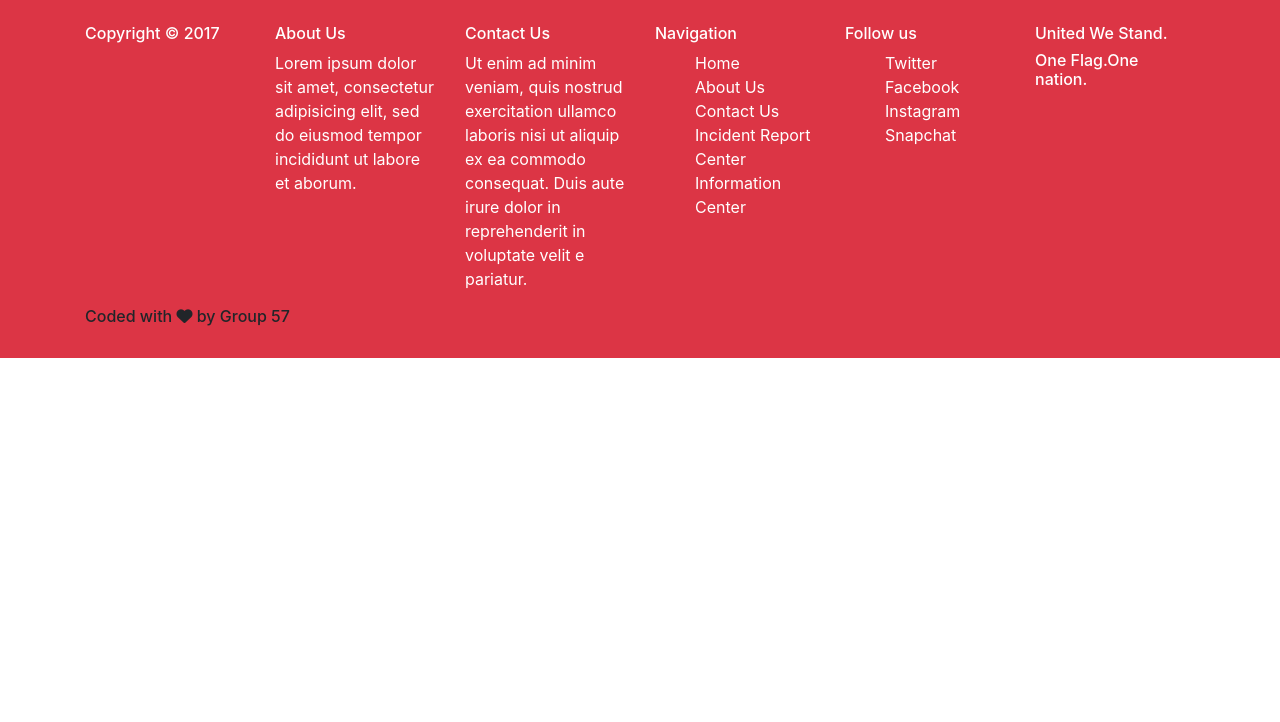
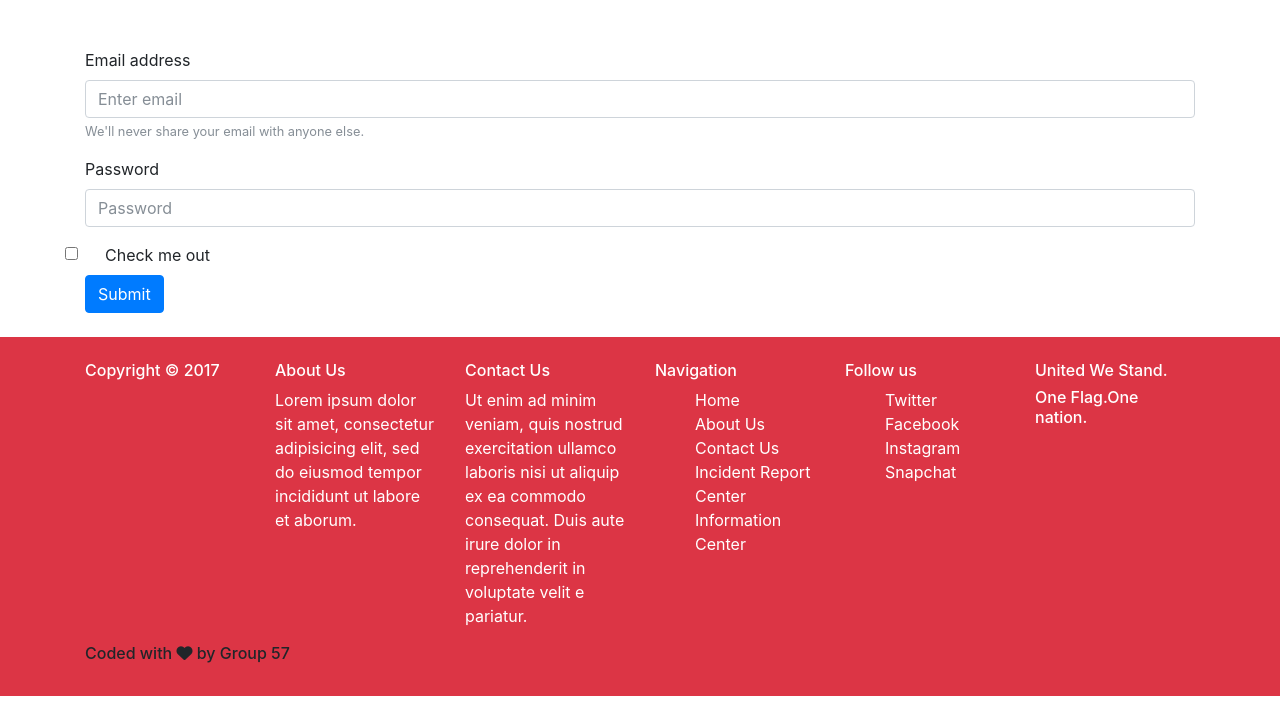
Before and after one commit to udaragangabadage/DMS, a PHP site: page /signup.php in a window 1280 px wide. Shown: the part 78-800 px from the top of the page. Run offline with PHP 8.4, Linux system fonts and the light colour scheme; some libraries are stand-ins or nearby versions.

Commit message:
aaaaaaaaaaaaa

```diff
--- a/signup.php
+++ b/signup.php
@@ -63,12 +63,31 @@
 
 <!-- nav end -->
 
+<br>
+<br>
+<!-- signup goes here -->
+<div class="container">
 
 
+<form>
+  <div class="form-group">
+    <label for="exampleInputEmail1">Email address</label>
+    <input type="email" class="form-control" id="exampleInputEmail1" aria-describedby="emailHelp" placeholder="Enter email">
+    <small id="emailHelp" class="form-text text-muted">We'll never share your email with anyone else.</small>
+  </div>
+  <div class="form-group">
+    <label for="exampleInputPassword1">Password</label>
+    <input type="password" class="form-control" id="exampleInputPassword1" placeholder="Password">
+  </div>
+  <div class="form-check">
+    <input type="checkbox" class="form-check-input" id="exampleCheck1">
+    <label class="form-check-label" for="exampleCheck1">Check me out</label>
+  </div>
+  <button type="submit" class="btn btn-primary">Submit</button>
+</form>
+</div>
 
-
-
-
+<br>
 <?php
 include_once'footer.php'
 ?>
```
Also changed, not shown: index.php (+7 -1 lines).
